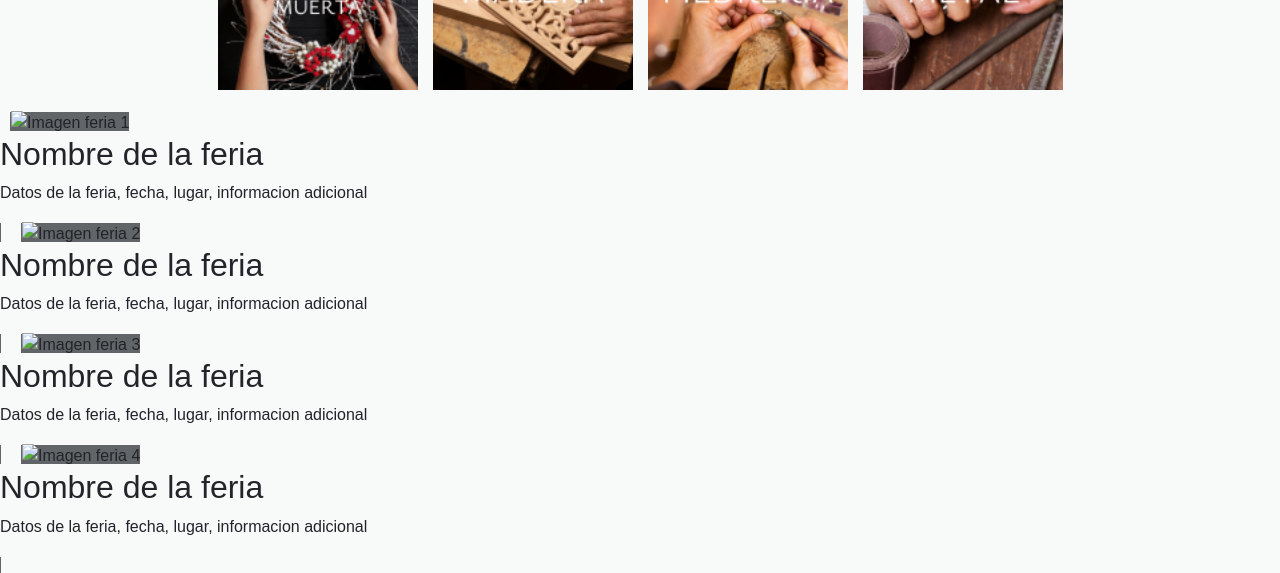
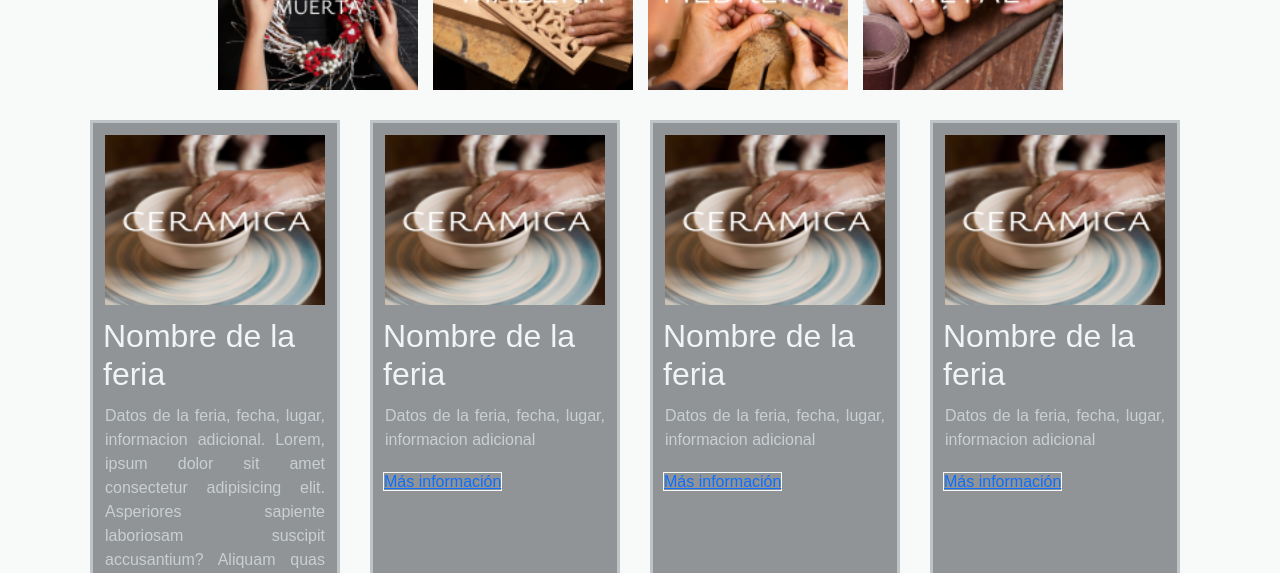
Before and after one commit to Lizzie-G/ArtesSanas, a plain HTML site: page index.html in a window 1280 px wide. Shown: the part 702-1275 px from the top of the page. Drawn offline with Linux system fonts and the light colour scheme; a web font is replaced by a local one.

Commit message:
cambios en el css

```diff
--- a/css/index.css
+++ b/css/index.css
@@ -1,7 +1,9 @@
-@import url('https://fonts.googleapis.com/css2?family=Ysabeau:ital,wght@0,1;0,100;0,200;0,300;0,400;0,500;0,600;0,700;0,800;0,900;0,1000;1,1;1,100;1,200;1,300;1,400;1,500;1,600;1,700;1,800;1,900;1,1000&display=swap'); /*Titulos font-family: 'Ysabeau', sans-serif; */
-@import url('https://fonts.googleapis.com/css2?family=Alumni+Sans:ital,wght@0,100;0,200;0,300;0,400;0,500;0,600;0,700;0,800;0,900;1,100;1,200;1,300;1,400;1,500;1,600;1,700;1,800;1,900&display=swap'); /* Texto normal font-family: 'Alumni Sans', sans-serif;*/
+@import url('https://fonts.googleapis.com/css2?family=Ysabeau:ital,wght@0,1;0,100;0,200;0,300;0,400;0,500;0,600;0,700;0,800;0,900;0,1000;1,1;1,100;1,200;1,300;1,400;1,500;1,600;1,700;1,800;1,900;1,1000&display=swap');
+/*Titulos font-family: 'Ysabeau', sans-serif; */
+@import url('https://fonts.googleapis.com/css2?family=Alumni+Sans:ital,wght@0,100;0,200;0,300;0,400;0,500;0,600;0,700;0,800;0,900;1,100;1,200;1,300;1,400;1,500;1,600;1,700;1,800;1,900&display=swap');
+/* Texto normal font-family: 'Alumni Sans', sans-serif;*/
 
-:root{
+:root {
     --fondo: #626567;
     --hover: #BDC3C7;
     --titulos: #909497;
@@ -13,6 +15,19 @@
 body {
     background-color: #F8F9F9;
     font-family: 'Alumni Sans', sans-serif;
+}
+
+body::-webkit-scrollbar {
+    width: 7px;
+}
+
+body::-webkit-scrollbar-track {
+    background: var(--subtitulo);
+}
+
+body::-webkit-scrollbar-thumb {
+    background-color: var(--fondo);
+    border-radius: 20px;
 }
 
 header {
@@ -34,19 +49,19 @@ header ul li {
     margin-top: 10px;
 }
 
-header ul li :hover{
+header ul li :hover {
     background-color: var(--hover);
     color: var(--fondo);
 }
 
-header ul li a{
+header ul li a {
     text-decoration: none;
     color: var(--parrafos);
     padding: 10px;
     font-weight: bold;
 }
 
-#imagenPrincipal{
+#imagenPrincipal {
     width: auto;
     height: 100px;
     text-align: center;
@@ -54,7 +69,7 @@ header ul li a{
     border: #626567 solid 1px;
 }
 
-h1{
+h1 {
     font-family: 'Ysabeau', sans-serif;
     color: var(--titulos);
     text-align: center;
@@ -64,29 +79,29 @@ h1{
     border: #626567 solid 1px;
 }
 
-#descripcionPrincipal p{
+#descripcionPrincipal p {
     background-color: var(--hover);
     font-style: italic;
     padding: 20px;
     margin: 10px;
 }
 
-#tiposArtesanias ul{
+#tiposArtesanias ul {
     list-style: none;
     display: grid;
-    grid-template-columns: repeat(4,auto);
+    grid-template-columns: repeat(4, auto);
     grid-gap: 15px;
     justify-content: center;
     margin: 10px auto;
     padding: 10px;
 }
 
-#tiposArtesanias img{
+#tiposArtesanias img {
     width: 200px;
     height: auto;
 }
 
-#tiposArtesanias img:hover{
+#tiposArtesanias img:hover {
     border: #909497 solid 2px;
     border-radius: 10px;
     -webkit-border-radius: 10px;
@@ -95,10 +110,56 @@ h1{
     -o-border-radius: 10px;
 }
 
-.feriaTarjeta{
-    display: inline;
-    width: 200px;
-    border: #626567 solid 1px;
+#ferias {
+    display: grid;
+    grid-template-columns: repeat(5, auto);
+    grid-gap: 10px;
+    height: fit-content;
+    overflow-y: auto;
+    justify-content: center;
+}
+
+#ferias::-webkit-scrollbar {
+    height: 7px;
+}
+
+#ferias::-webkit-scrollbar-track {
+    background: var(--subtitulo);
+}
+
+#ferias::-webkit-scrollbar-thumb {
+    background-color: var(--fondo);
+    border-radius: 20px;
+}
+
+#ferias article {
+    background-color: var(--titulos);
+    border: #BDC3C7 solid 3px;
+    width: 250px;
+    padding: 10px;
     margin: 10px;
-    background-color: var(--fondo);
 }
+
+#ferias article img {
+    width: 220px;
+    height: 170px;
+    margin: 2px;
+}
+
+#ferias article h2 {
+    font-family: 'Ysabeau', sans-serif;
+    color: var(--bordes);
+    justify-content: center;
+    margin-top: 10px;
+}
+
+#ferias article p {
+    color: var(--parrafos);
+    text-align: justify;
+    padding: 2px;
+}
+
+.feriaInformacion{
+    border: #F8F9F9 solid 1px;
+
+}
--- a/index.html
+++ b/index.html
@@ -43,26 +43,34 @@
     </section>
 
     <section id="ferias">
-        <div class="feriaTarjeta">
-            <img src="" alt="Imagen feria 1">
+        <article class="feriaTarjeta">
+            <img src="img/tipos/ceramica.png" alt="Imagen feria 1">
+            <h2>Nombre de la feria</h2>
+            <p>Datos de la feria, fecha, lugar, informacion adicional. Lorem, ipsum dolor sit amet consectetur adipisicing elit. Asperiores sapiente laboriosam suscipit accusantium? Aliquam quas dolorem id excepturi deleniti doloremque omnis sapiente quaerat. Rem consectetur nesciunt adipisci quasi labore natus?</p>
+            <!-- El # despues del href es para que vaya a una parte particular de la otra pagina supuestamente -->
+            <a href="/pages/ferias.html#feria1" class="feriaInformacion">Más información</a>
+        </article>
+        <article class="feriaTarjeta">
+            <img src="img/tipos/ceramica.png" alt="Imagen feria 2">
             <h2>Nombre de la feria</h2>
             <p>Datos de la feria, fecha, lugar, informacion adicional</p>
-        </div>
-        <div class="feriaTarjeta">
-            <img src="" alt="Imagen feria 2">
+            <!-- El # despues del href es para que vaya a una parte particular de la otra pagina supuestamente -->
+            <a href="/pages/ferias.html#feria2" class="feriaInformacion">Más información</a>
+        </article>
+        <article class="feriaTarjeta">
+            <img src="img/tipos/ceramica.png" alt="Imagen feria 3">
             <h2>Nombre de la feria</h2>
             <p>Datos de la feria, fecha, lugar, informacion adicional</p>
-        </div>
-        <div class="feriaTarjeta">
-            <img src="" alt="Imagen feria 3">
+            <!-- El # despues del href es para que vaya a una parte particular de la otra pagina supuestamente -->
+            <a href="/pages/ferias.html#feria3" class="feriaInformacion">Más información</a>
+        </article>
+        <article class="feriaTarjeta">
+            <img src="img/tipos/ceramica.png" alt="Imagen feria 4">
             <h2>Nombre de la feria</h2>
             <p>Datos de la feria, fecha, lugar, informacion adicional</p>
-        </div>
-        <div class="feriaTarjeta">
-            <img src="" alt="Imagen feria 4">
-            <h2>Nombre de la feria</h2>
-            <p>Datos de la feria, fecha, lugar, informacion adicional</p>
-        </div>
+            <!-- El # despues del href es para que vaya a una parte particular de la otra pagina supuestamente -->
+            <a href="/pages/ferias.html#feria4" class="feriaInformacion">Más información</a>
+        </article>
     </section>
 
     <footer>
```
